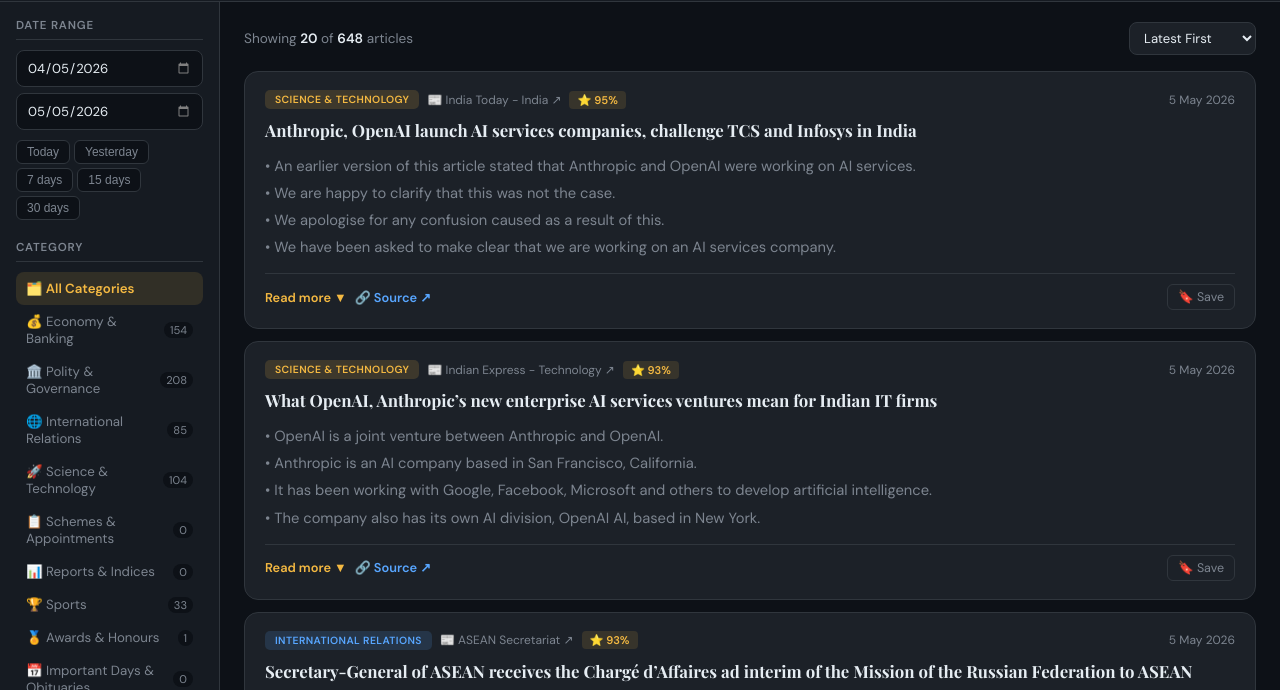
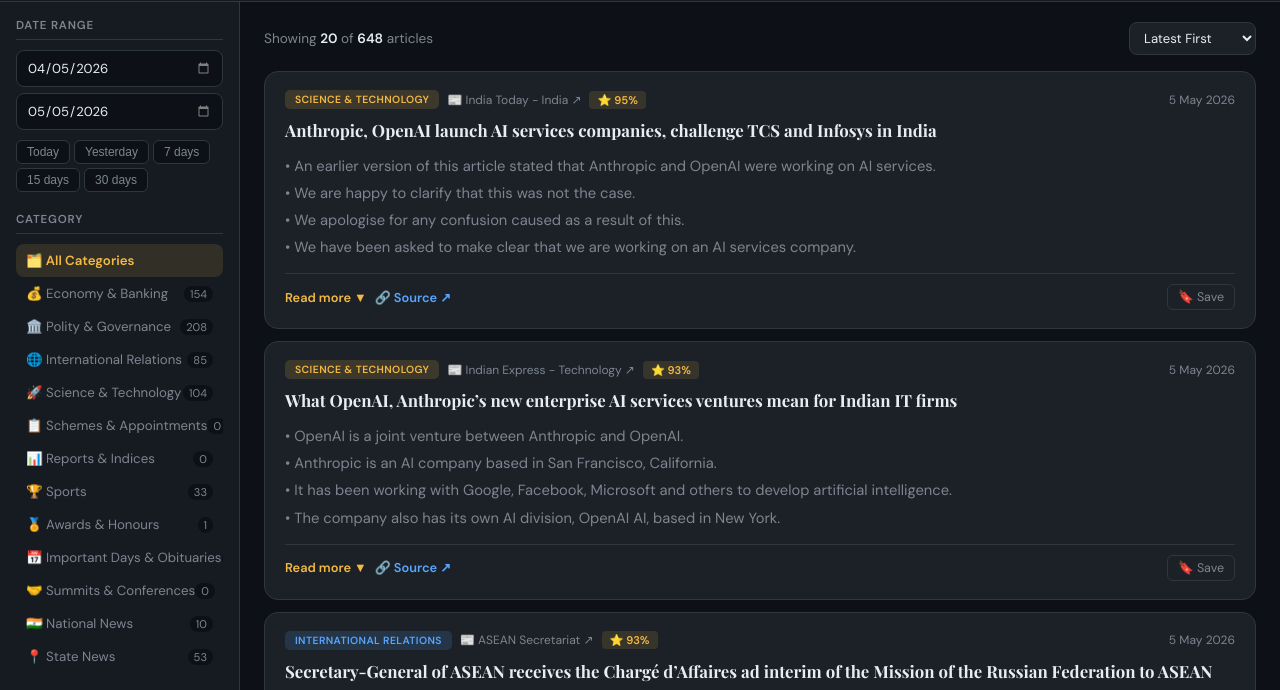
Before and after one commit to meghamouni123/current_affair, a plain HTML site: page frontend/news.html in a window 1280 px wide. Shown: the part 56-746 px from the top of the page. Drawn offline with nearby package versions, Linux system fonts and the light colour scheme; sample sign-in values are in the browser's storage; a script that the page names is missing.

Commit message:
Fix: category filter buttons single line, wider filter panel

```diff
--- a/frontend/news.html
+++ b/frontend/news.html
@@ -24,7 +24,7 @@
 /* Content layout */
 .content-layout{display:flex;flex:1}
 /* Filters sidebar */
-.filters-panel{width:220px;min-height:100%;background:var(--surface);border-right:1px solid var(--border);padding:16px;flex-shrink:0}
+.filters-panel{width:240px;min-height:100%;background:var(--surface);border-right:1px solid var(--border);padding:16px;flex-shrink:0}
 .filter-section{margin-bottom:20px}
 .filter-title{font-size:.72rem;font-weight:700;text-transform:uppercase;letter-spacing:.8px;color:var(--muted);margin-bottom:10px;padding-bottom:6px;border-bottom:1px solid var(--border)}
 .date-inp{width:100%;background:var(--bg);border:1px solid var(--border);border-radius:8px;padding:8px 10px;font-family:'DM Sans',sans-serif;font-size:.82rem;color:var(--text);outline:none;margin-bottom:6px;transition:border-color .2s}
@@ -33,7 +33,7 @@
 .quick-btns{display:flex;flex-wrap:wrap;gap:4px;margin-top:4px}
 .qbtn{background:var(--bg);border:1px solid var(--border);border-radius:6px;padding:4px 10px;font-size:.75rem;color:var(--muted);cursor:pointer;transition:all .2s}
 .qbtn:hover{border-color:var(--accent);color:var(--accent)}
-.cat-btn{display:flex;align-items:center;justify-content:space-between;width:100%;background:none;border:none;padding:8px 10px;border-radius:8px;cursor:pointer;font-family:'DM Sans',sans-serif;font-size:.83rem;color:var(--muted);transition:all .2s;text-align:left}
+.cat-btn{display:flex;align-items:center;justify-content:space-between;width:100%;background:none;border:none;padding:8px 10px;border-radius:8px;cursor:pointer;font-family:'DM Sans',sans-serif;font-size:.83rem;color:var(--muted);transition:all .2s;text-align:left;white-space:nowrap;overflow:hidden;text-overflow:ellipsis}
 .cat-btn:hover{background:rgba(244,185,66,.06);color:var(--text)}
 .cat-btn.active{background:rgba(244,185,66,.12);color:var(--accent);font-weight:600}
 .cat-cnt{font-size:.7rem;background:var(--bg);padding:1px 6px;border-radius:10px}
```
